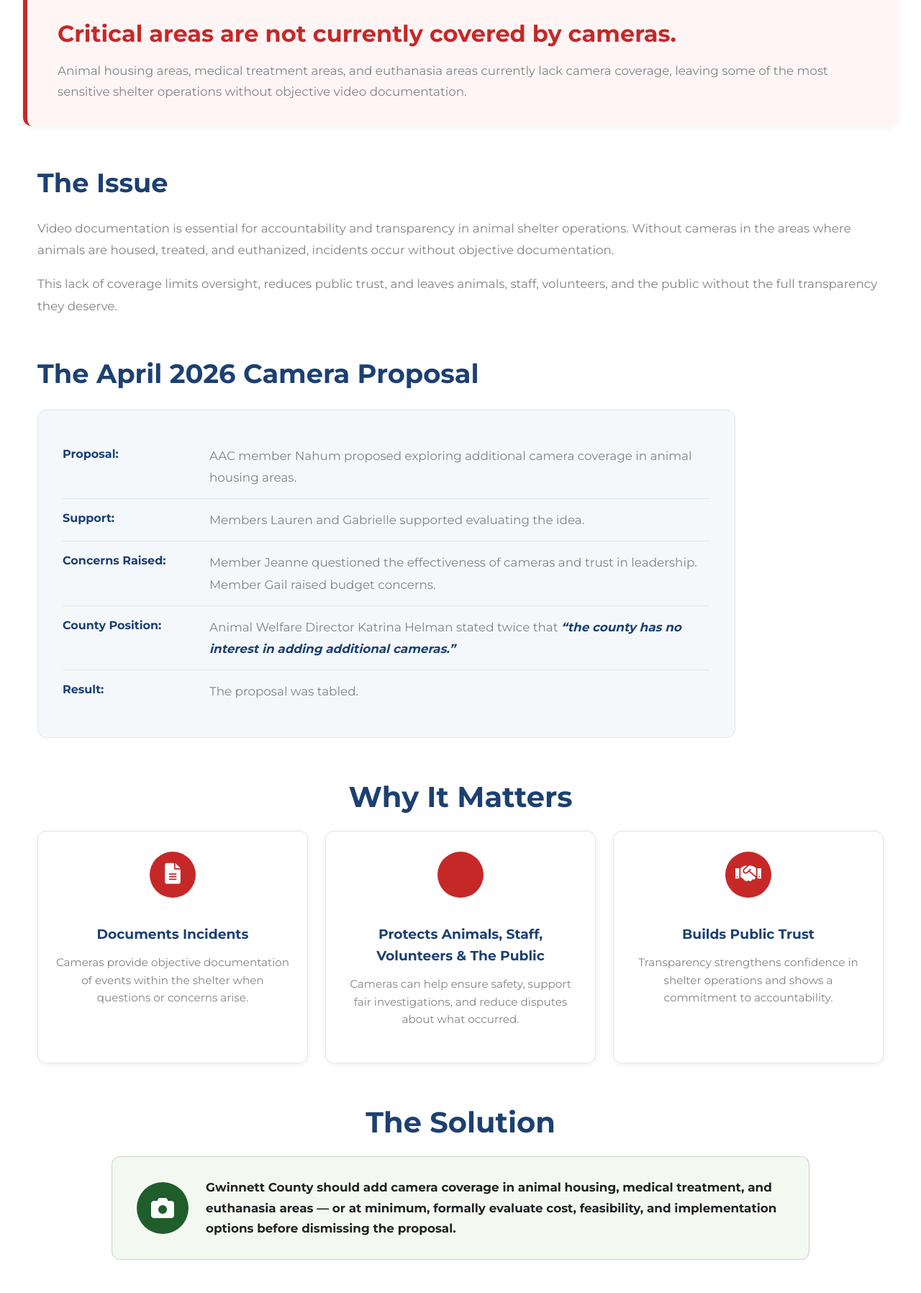
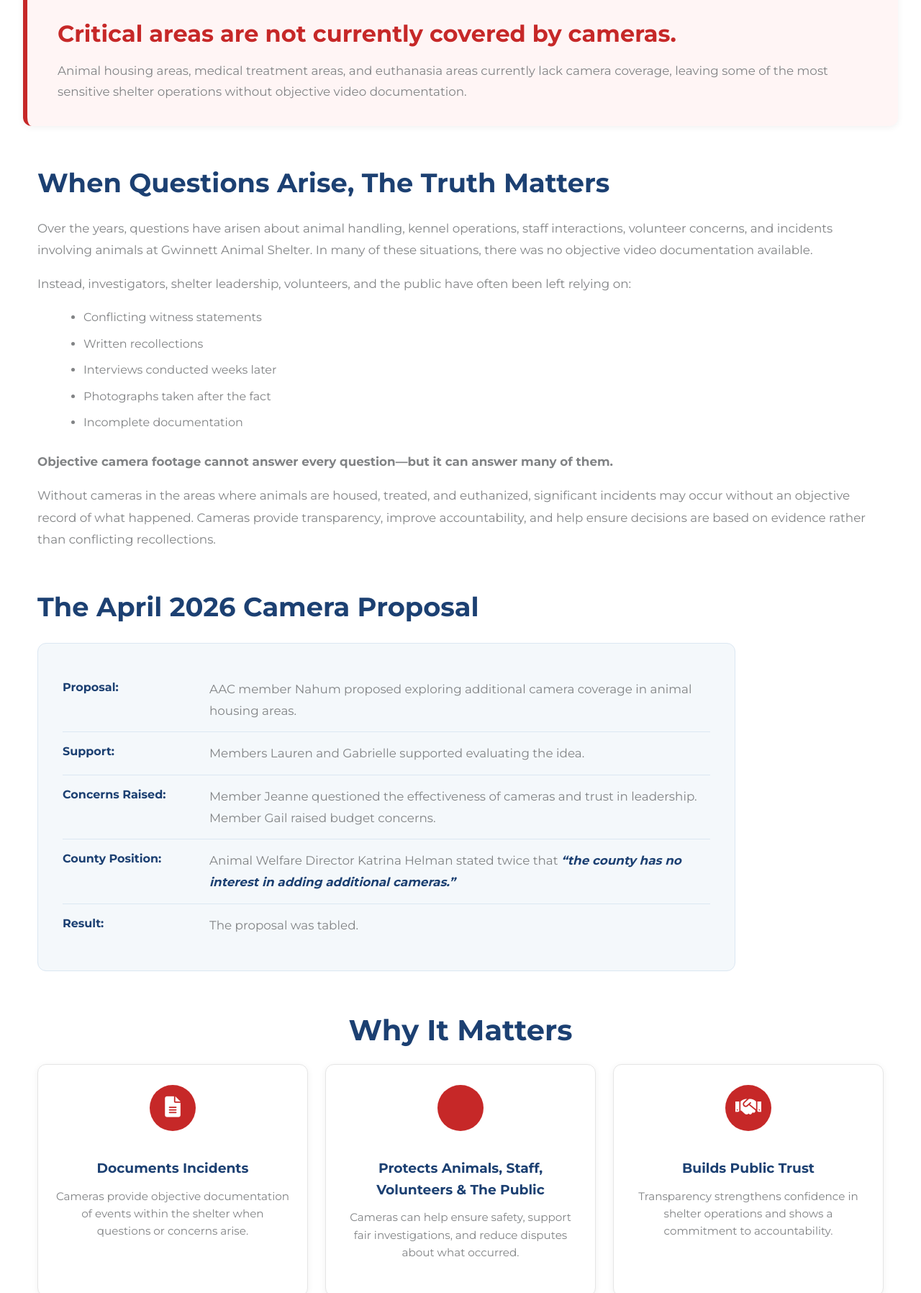
Before and after one commit to whitleybacon/gwinnett-animal-advocacy-alliance, a Jekyll site: the page built from issues/transparency-accountability/cameras/index.html, in a window 1280 px wide, cut to the strip 797-2593 px from the top of the page. Shown: the whole strip at 72% size. Built offline with Jekyll 4.4.1, drawn with Linux system fonts in a browser that asks for light colours.

Commit message:
Update index.html

```diff
--- a/issues/transparency-accountability/cameras/index.html
+++ b/issues/transparency-accountability/cameras/index.html
@@ -33,6 +33,15 @@
     color: var(--primary);
     font-size: 1.05rem;
     line-height: 1.7;
+}
+
+.camera-section ul {
+    margin: 0 0 24px 24px;
+    line-height: 1.9;
+}
+
+.camera-section li {
+    margin-bottom: 6px;
 }
 
 .camera-section {
@@ -194,9 +203,38 @@
 </section>
 
 <section class="camera-section">
-    <h2>The Issue</h2>
-    <p>Video documentation is essential for accountability and transparency in animal shelter operations. Without cameras in the areas where animals are housed, treated, and euthanized, incidents occur without objective documentation.</p>
-    <p>This lack of coverage limits oversight, reduces public trust, and leaves animals, staff, volunteers, and the public without the full transparency they deserve.</p>
+    <h2>When Questions Arise, The Truth Matters</h2>
+
+    <p>
+        Over the years, questions have arisen about animal handling, kennel operations,
+        staff interactions, volunteer concerns, and incidents involving animals at
+        Gwinnett Animal Shelter. In many of these situations, there was no objective
+        video documentation available.
+    </p>
+
+    <p>
+        Instead, investigators, shelter leadership, volunteers, and the public have
+        often been left relying on:
+    </p>
+
+    <ul>
+        <li>Conflicting witness statements</li>
+        <li>Written recollections</li>
+        <li>Interviews conducted weeks later</li>
+        <li>Photographs taken after the fact</li>
+        <li>Incomplete documentation</li>
+    </ul>
+
+    <p>
+        <strong>Objective camera footage cannot answer every question—but it can answer many of them.</strong>
+    </p>
+
+    <p>
+        Without cameras in the areas where animals are housed, treated, and euthanized,
+        significant incidents may occur without an objective record of what happened.
+        Cameras provide transparency, improve accountability, and help ensure decisions
+        are based on evidence rather than conflicting recollections.
+    </p>
 </section>
 
 <section class="camera-section">
```
